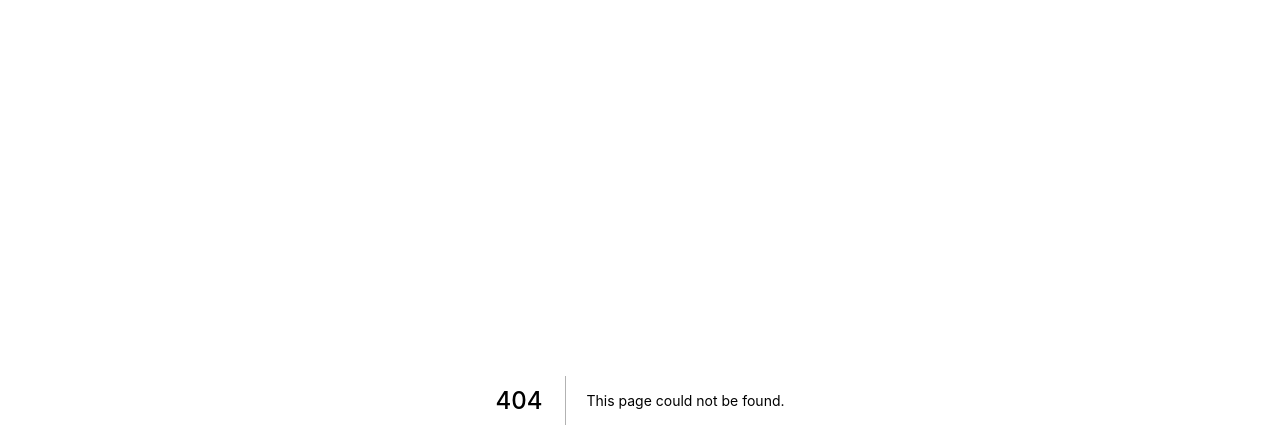
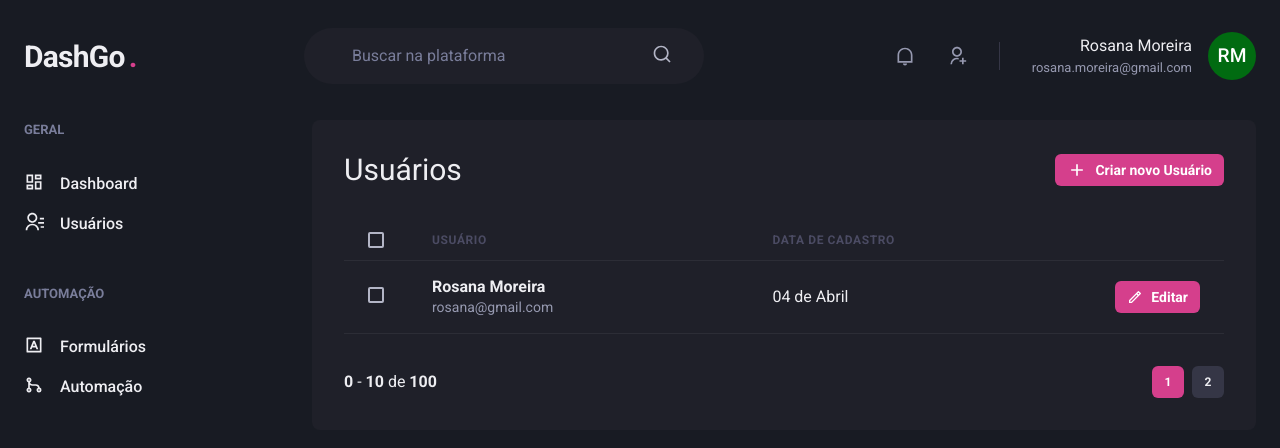
Before and after one commit to rosana-moreira/dash-go, a Next.js app: page /users in a window 1280 px wide. Before the commit this address had no page. Shown: the top 448 px of the page. Built offline with nearby package versions, Linux system fonts and the light colour scheme.

Commit message:
criação da create user e list user

```diff
--- /dev/null
+++ b/src/components/Pagination.tsx
@@ -0,0 +1,43 @@
+import { Box, Button, Stack } from "@chakra-ui/react";
+
+export default function Pagination() {
+  return (
+    <Stack
+      spacing="6"
+      direction="row"
+      mt="8"
+      justify="space-between"
+      align="center"
+    >
+      <Box>
+        <strong>0</strong> - <strong>10</strong> de <strong>100</strong>
+      </Box>
+      <Stack direction="row" spacing="2">
+        <Button
+          size="sm"
+          fontSize="xs"
+          w="4"
+          colorScheme="pink"
+          disabled
+          _disabled={{
+            bg: "pink.500",
+            cursor: "default",
+          }}
+        >
+          1
+        </Button>
+        <Button
+          size="sm"
+          fontSize="xs"
+          w="4"
+          bg="gray.700"
+          _hover={{
+            bg: "gray.500",
+          }}
+        >
+          2
+        </Button>
+      </Stack>
+    </Stack>
+  );
+}
--- a/src/pages/dashboard.tsx
+++ b/src/pages/dashboard.tsx
@@ -91,6 +91,12 @@
               <Text fontSize="lg" mb="4">
                 Taxa de abertura
               </Text>
+              <Chart
+                options={options}
+                series={series}
+                type="area"
+                height={160}
+              />
             </Box>
           </SimpleGrid>
         </Flex>
--- /dev/null
+++ b/src/pages/users/index.tsx
@@ -0,0 +1,86 @@
+import {
+  Box,
+  Button,
+  Checkbox,
+  Flex,
+  Heading,
+  Icon,
+  Table,
+  Tbody,
+  Td,
+  Text,
+  Th,
+  Thead,
+  Tr,
+} from "@chakra-ui/react";
+import { RiAddLine, RiPencilLine } from "react-icons/ri";
+import Header from "../../components/Header";
+import Pagination from "../../components/Pagination";
+import Sidebar from "../../components/Sidebar";
+
+export default function UserList() {
+  return (
+    <Box>
+      <Header />
+      <Flex w="100%" my="6" maxWidth={1480} mx="auto" px="6">
+        <Sidebar />
+        <Box flex="1" borderRadius={8} bg="gray.800" p="8">
+          <Flex mb="8" justify="space-between" align="center">
+            <Heading size="lg" fontWeight="normal">
+              Usuários
+            </Heading>
+            <Button
+              as="a"
+              size="sm"
+              fontSize="sm"
+              colorScheme="pink"
+              leftIcon={<Icon as={RiAddLine} fontSize="20" />}
+            >
+              Criar novo Usuário
+            </Button>
+          </Flex>
+          <Table colorScheme="whiteAlpha">
+            <Thead>
+              <Tr>
+                <Th px="6" color="gray.300" w="8">
+                  <Checkbox colorScheme="pink" />
+                </Th>
+                <Th>Usuário</Th>
+                <Th>Data de cadastro</Th>
+                <Th w="8"></Th>
+              </Tr>
+            </Thead>
+            <Tbody>
+              <Tr>
+                <Td px="6">
+                  <Checkbox colorScheme="pink" />
+                </Td>
+                <Td>
+                  <Box>
+                    <Text fontWeight="bold">Rosana Moreira</Text>
+                    <Text fontSize="sm" color="gray.300">
+                      rosana@gmail.com
+                    </Text>
+                  </Box>
+                </Td>
+                <Td>04 de Abril</Td>
+                <Td>
+                  <Button
+                    as="a"
+                    size="sm"
+                    fontSize="sm"
+                    colorScheme="pink"
+                    leftIcon={<Icon as={RiPencilLine} fontSize="16" />}
+                  >
+                    Editar
+                  </Button>
+                </Td>
+              </Tr>
+            </Tbody>
+          </Table>
+          <Pagination/>
+        </Box>
+      </Flex>
+    </Box>
+  );
+}
```
Also changed, not shown: src/pages/users/create.tsx (added, +50 -0 lines).
